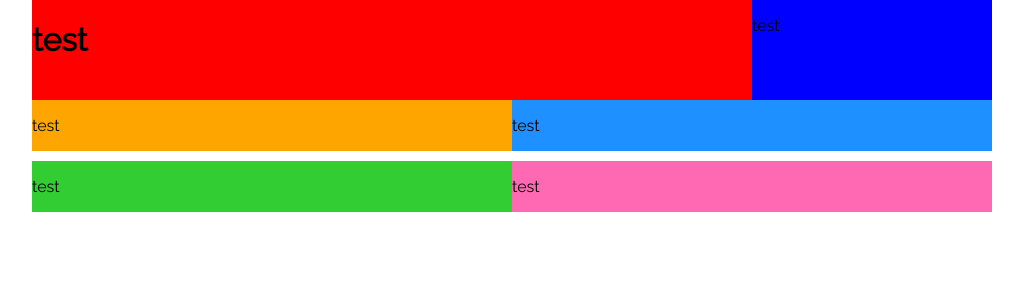
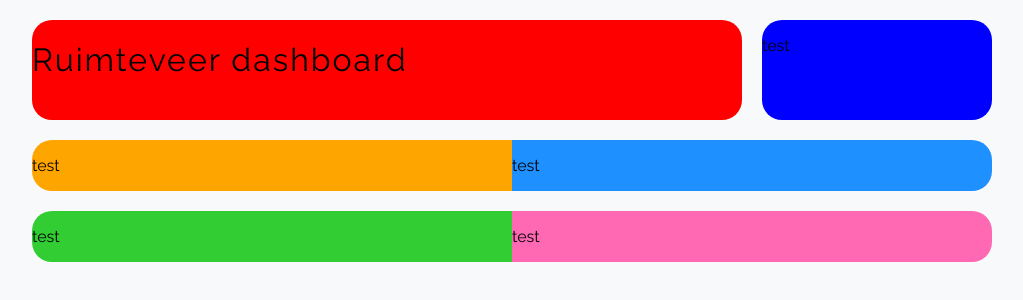
Before and after one commit to JvW17/Challenge-1-Xt2, a plain HTML site: page poging 1.html in a window 1280 px wide. Shown: the whole page, without its empty margins (128-1151 px from the left). Drawn offline with Linux system fonts and the light colour scheme; a web font is replaced by a local one.

Commit message:
Grid is gefixt
Ik heb gewerkt aan het grid. Deze werkt nu. Eventueel kan ik 'm later aanpassen als blijkt dat de inhoud niet mooi eruit ziet op een klein scherm.

```diff
--- a/poging 1 grid.css
+++ b/poging 1 grid.css
@@ -1,6 +1,6 @@
 /* Algemene styling in de grid-container en per grid-item */
 	.grid-container{
-		min-height: 80px;
+		padding-top: 20px;
 		display: grid;
 
 		grid-template-columns: 1fr 1fr 1fr;
@@ -15,12 +15,12 @@
 	}
 
 	.grid-container2{
-		min-height: 80px;
+		padding-top: 20px;
 		display: grid;
 
 		grid-template-columns: 1fr;
 		grid-template-rows: 1fr;
-		grid-gap: 10px 0px;
+		grid-gap: 0px 0px;
 
 		width: 90%;
 		margin: 0 auto;
@@ -37,6 +37,8 @@
 		position: relative;
 		height: 100px;
 		background-color: red;
+		border-radius: 20px;
+		margin-right: 10px;
 	}
 
 	.box2{
@@ -44,6 +46,8 @@
 		display: flex;
 		flex-direction: column;
 		background-color: blue;
+		border-radius: 20px;
+		margin-left: 10px;
 	}
 
 	.box3{
@@ -51,6 +55,7 @@
 		display: flex;
 		flex-direction: column;
 		background-color: orange;
+		border-radius: 20px 20px 0px 0px;
 	}
 
 	.box4{
@@ -58,13 +63,16 @@
 		display: flex;
 		flex-flow: column;
 		background-color: dodgerblue;
+		border-radius: 0px 0px 20px 20px;
 	}
 
 	.box5{
 		grid-area: analythical1;
 		display: flex;
 		flex-flow: column;
+		margin-top: 20px;
 		background-color: limegreen;
+		border-radius: 20px 20px 0px 0px;
 	}
 
 	.box6{
@@ -72,13 +80,7 @@
 		display: flex;
 		flex-flow: column;
 		background-color: hotpink;
-	}
-
-	.box7{
-		grid-area: analythical2;
-		display: flex;
-		flex-flow: column;
-		background-color: hotpink;
+		border-radius: 0px 0px 20px 20px;
 	}
 
 
@@ -86,7 +88,6 @@
 @media only screen and (min-width: 599px) and (max-width: 799px) {
 
 	.grid-container{
-		min-height: 80px;
 		display: grid;
 
 		grid-template-columns: 1fr 1fr 1fr 1fr;
@@ -101,12 +102,11 @@
 	}
 
 	.grid-container2{
-		min-height: 80px;
 		display: grid;
 
 		grid-template-columns: 1fr 1fr;
 		grid-template-rows: 1fr;
-		grid-gap: 10px 0px;
+		grid-gap: 20px 0px;
 
 		width: 85%;
 		margin: 0 auto;
@@ -115,6 +115,25 @@
 			"operational1 operational2"
 			"analythical1 analythical2"
 	}
+
+	.box3{
+		border-radius: 20px 0px 0px 20px;
+	}
+
+	.box4{
+		border-radius: 0px 20px 20px 0px;
+	}
+
+	.box5{
+		margin-top: 0px;
+		border-radius: 20px 0px 0px 20px;
+	}
+
+	.box6{
+		margin-top: 0px;
+		border-radius: 0px 20px 20px 0px;
+	}
+
 }
 
 
@@ -124,7 +143,6 @@
 
 
 	.grid-container{
-		min-height: 80px;
 		display: grid;
 
 		grid-template-columns: 1fr 1fr 1fr 1fr;
@@ -139,12 +157,11 @@
 	}
 
 	.grid-container2{
-		min-height: 80px;
 		display: grid;
 
 		grid-template-columns: 1fr 1fr;
 		grid-template-rows: 1fr;
-		grid-gap: 10px 0px;
+		grid-gap: 20px 0px;
 
 		width: 80%;
 		margin: 0 auto;
@@ -153,6 +170,25 @@
 			"operational1 operational2"
 			"analythical1 analythical2"
 	}
+
+	.box3{
+		border-radius: 20px 0px 0px 20px;
+	}
+
+	.box4{
+		border-radius: 0px 20px 20px 0px;
+	}
+
+	.box5{
+		margin-top: 0px;
+		border-radius: 20px 0px 0px 20px;
+	}
+
+	.box6{
+		margin-top: 0px;
+		border-radius: 0px 20px 20px 0px;
+	}
+
 }
 
 
@@ -161,7 +197,6 @@
 @media only screen and (min-width: 946px) and (max-width: 1354px){
 
 	.grid-container{
-		min-height: 80px;
 		display: grid;
 
 		grid-template-columns: 1fr 1fr 1fr 1fr;
@@ -176,12 +211,11 @@
 	}
 
 	.grid-container2{
-		min-height: 80px;
 		display: grid;
 
 		grid-template-columns: 1fr 1fr;
 		grid-template-rows: 1fr;
-		grid-gap: 10px 0px;
+		grid-gap: 20px 0px;
 
 		width: 75%;
 		margin: 0 auto;
@@ -190,6 +224,8 @@
 			"operational1 operational2"
 			"analythical1 analythical2"
 	}
+
+
 }
 
 
@@ -197,7 +233,6 @@
 /* Kleine desktop */
 @media only screen and (min-width: 1355px) {
 	.grid-container{
-		min-height: 80px;
 		display: grid;
 
 		grid-template-columns: 1fr 1fr 1fr 1fr;
@@ -212,12 +247,12 @@
 	}
 
 	.grid-container2{
-		min-height: 80px;
+		padding-top: 20px;
 		display: grid;
 
 		grid-template-columns: 1fr 1fr;
 		grid-template-rows: 1fr;
-		grid-gap: 10px 0px;
+		grid-gap: 20px 0px;
 
 		width: 65%;
 		margin: 0 auto;
--- a/poging 1.css
+++ b/poging 1.css
@@ -1,11 +1,15 @@
 @import url('https://fonts.googleapis.com/css?family=Raleway&display=swap');
+@import url("https://use.typekit.net/zkx6vyo.css");
 
 body{
 	margin: 0;
+	background-color: #F7F9FA;
 }
 
 h1{
 	font-family: 'Raleway', sans-serif;
+	letter-spacing: 2px;
+	font-weight: 300;
 }
 
 h2{
--- a/poging 1.html
+++ b/poging 1.html
@@ -14,7 +14,7 @@
 			<div class="grid-container">
 
 				<header class="grid-item box1">
-					<h1>test</h1>
+					<h1>Ruimteveer dashboard</h1>
 				</header>
 
 				<section class="grid-item box2">
```
